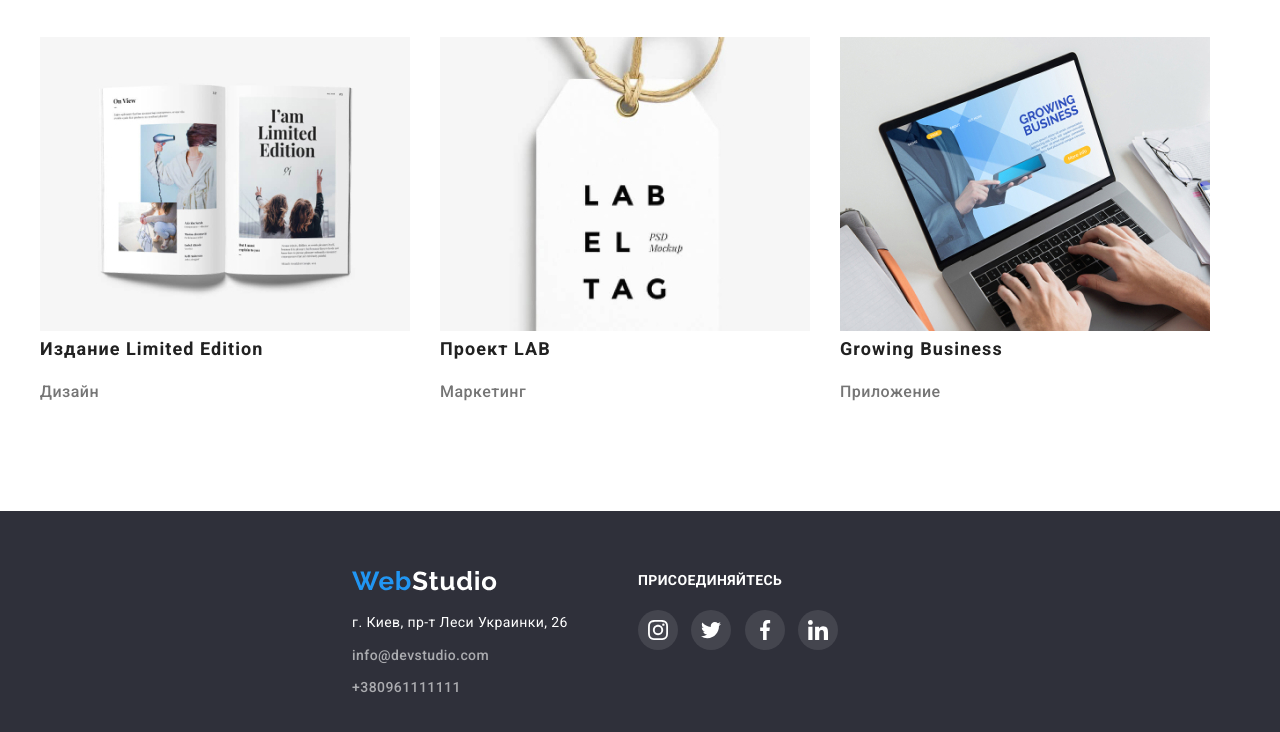
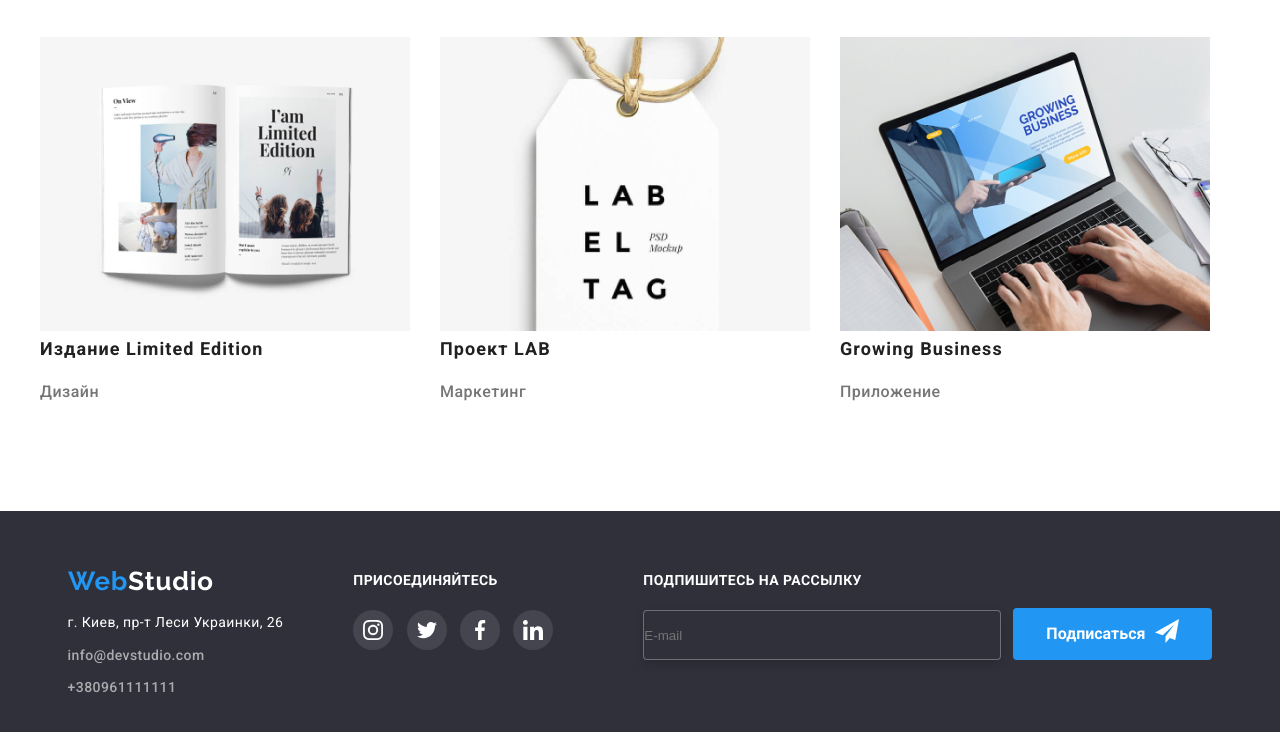
Before and after one commit to IlyaLitvin/goit-markup-hw-05, a plain HTML site: page portfolio.html in a window 1280 px wide. Shown: the part 1078-1810 px from the top of the page. Drawn offline with Linux system fonts and the light colour scheme.

Commit message:
правки

```diff
--- a/css/common.css
+++ b/css/common.css
@@ -444,4 +444,54 @@ img {
 .button {
   cursor: pointer;
 }
+
+.join-us {
+  font-weight: bold;
+  font-size: 14px;
+  line-height: 16px;
+  letter-spacing: 0.03em;
+  text-transform: uppercase;
+  color: var(--primary-white-color);
+}
+
+.footer-form {
+  display: flex;
+  justify-content: space-between;
+  align-items: flex-end;
+}
+
+.footer-input {
+  width: 358px;
+  height: 50px;
+  border: 1px solid rgba(255, 255, 255, 0.3);
+  box-sizing: border-box;
+  filter: drop-shadow(0px 4px 4px rgba(0, 0, 0, 0.15));
+  border-radius: 4px;
+  margin-top: 20px;
+  margin-right: 12px;
+  background: #2f303a;
+  color: var(--primary-white-color);
+}
+
+.footer-button {
+  color: var(--primary-white-color);
+  background-color: var(--accent-color);
+  font-family: Roboto;
+  text-decoration: none;
+  font-weight: bold;
+  font-size: 16px;
+  line-height: 1.87;
+  border-radius: 4px;
+  padding: 10px 32px;
+
+  text-align: center;
+  border: 1px solid transparent;
+  display: flex;
+}
+
+.footer-button-svg {
+  fill: var(--primary-white-color);
+  margin-left: 10px;
+}
+
 /* ===========Button=========== */
--- a/css/style.css
+++ b/css/style.css
@@ -609,6 +609,12 @@ button {
   color: var(--primary-white-color);
 }
 
+.footer-form {
+  display: flex;
+  justify-content: space-between;
+  align-items: flex-end;
+}
+
 .footer-input {
   width: 358px;
   height: 50px;
@@ -617,6 +623,7 @@ button {
   filter: drop-shadow(0px 4px 4px rgba(0, 0, 0, 0.15));
   border-radius: 4px;
   margin-top: 20px;
+  margin-right: 12px;
   background: #2f303a;
   color: var(--primary-white-color);
 }
@@ -631,7 +638,6 @@ button {
   line-height: 1.87;
   border-radius: 4px;
   padding: 10px 32px;
-  display: inline-block;
   width: 200px;
   text-align: center;
   border: 1px solid transparent;
--- a/portfolio.html
+++ b/portfolio.html
@@ -284,7 +284,20 @@
                     </li>
                 </ul>
             </div>
+            <div class="footer-join-us">
+                <strong class="join-us">подпишитесь на рассылку</strong>
+                <form action="#" class="footer-form">
+                    <label for="mail"></label>
+                    <input type="email" name="mail" id="mail" placeholder="E-mail" class="footer-input" />
+                    <button type="submit" class="footer-button">Подписаться
+                        <svg width="24" height="24" class="footer-button-svg">
+                            <use xlink:href="./img/clients/sprite.svg#icon-send"></use>
+                        </svg>
+                    </button>
+                </form>
+            </div>
         </div>
+
 
     </footer>
 
```
Also changed, not shown: index.html (+26 -6 lines), modal.js (deleted, +0 -14 lines).
